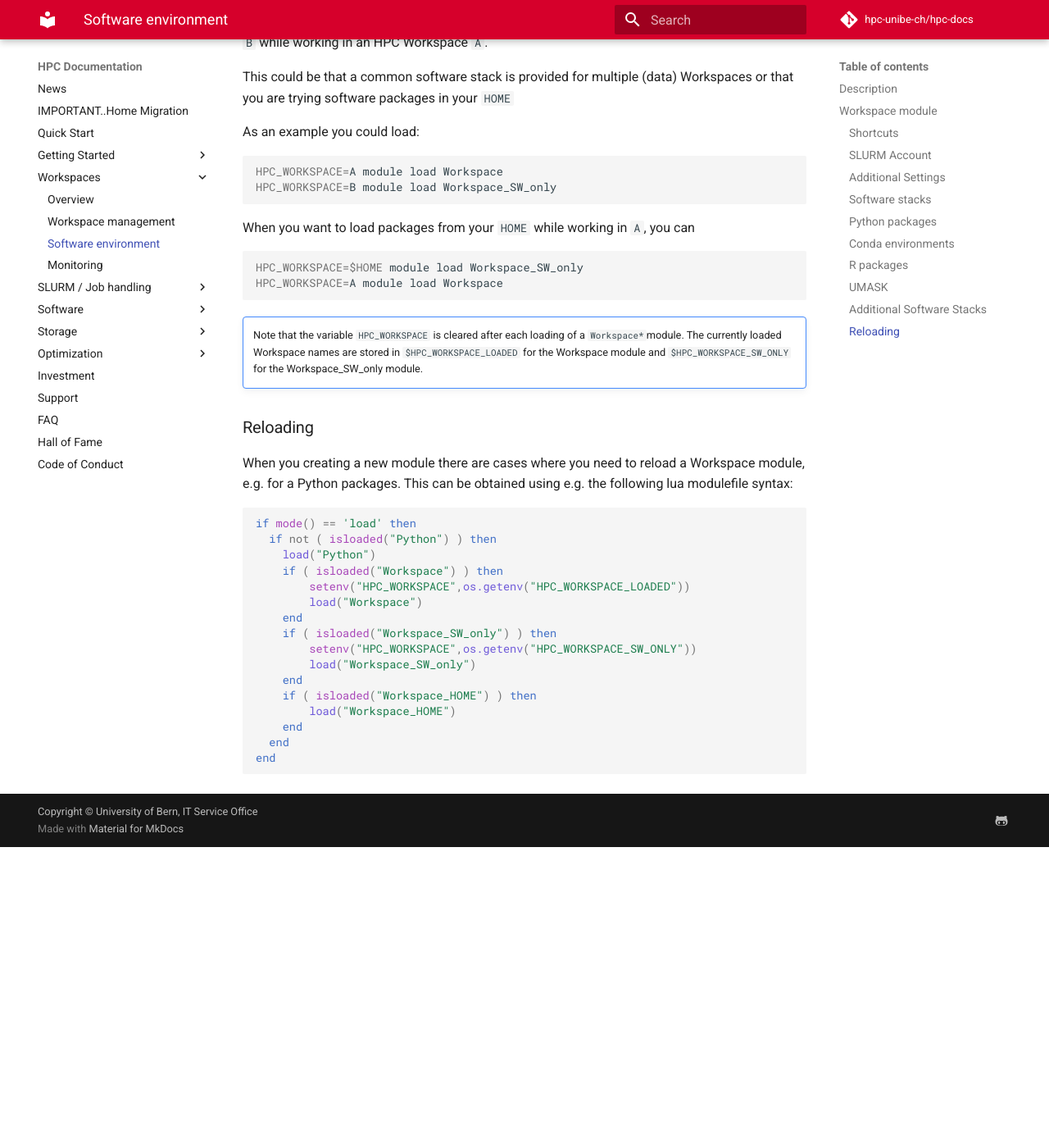
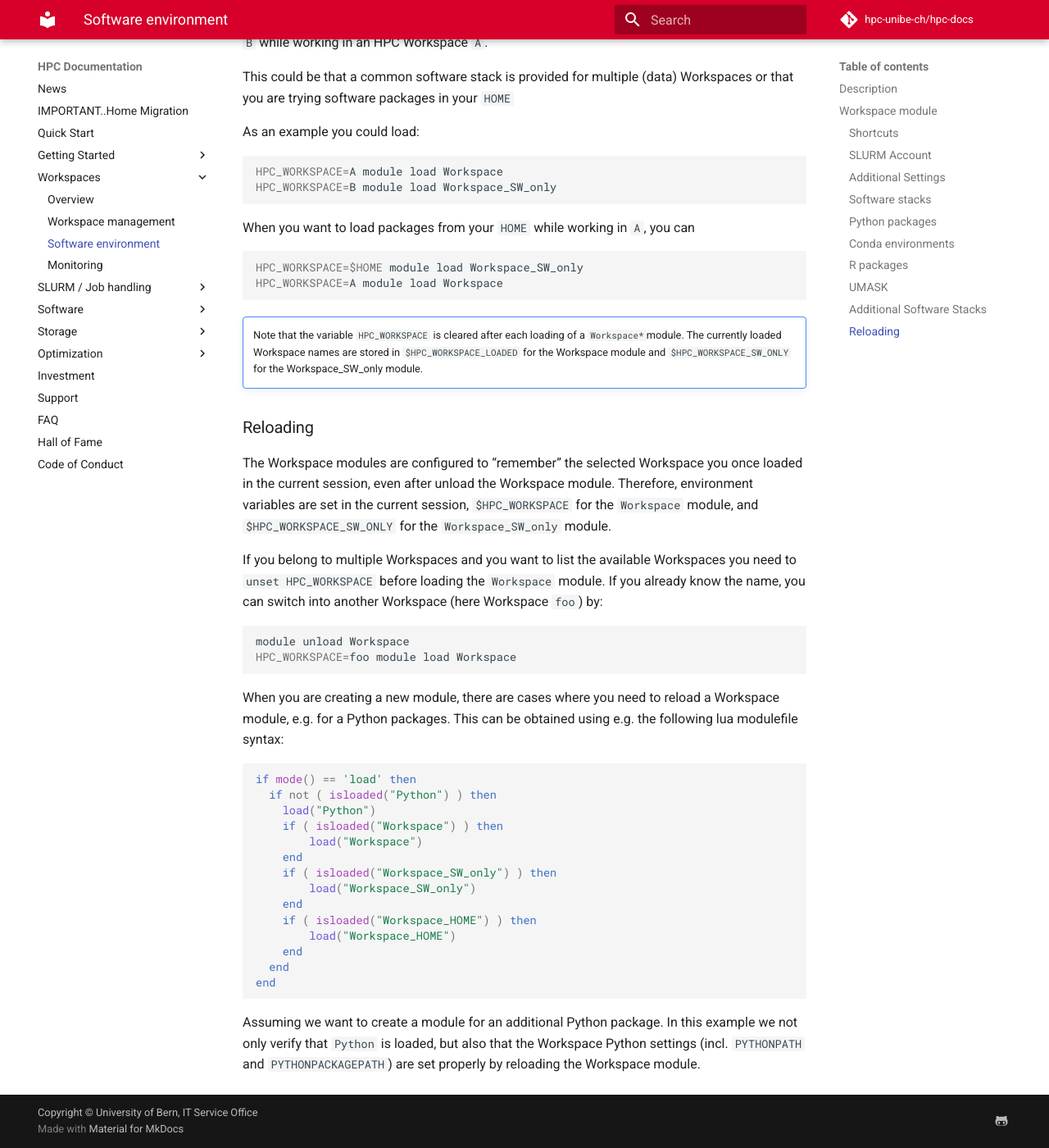
Before and after one commit to hpc-unibe-ch/hpc-unibe-ch.github.io, an MkDocs documentation site: the page built from docs/hpc-workspaces/environment.md, in a window 1280 px wide and 1400 px high, scrolled down 3491 px. Shown: the whole window at 82% size. Built offline with MkDocs 1.6.1 and Material for MkDocs 9.7.7, drawn with Linux system fonts in a browser that asks for light colours; comment, search, counter and statistics services are not loaded; before the commit the page ends 4524 px from its top, so only the background shows below that.

Commit message:
Workspace: module reload improvement

````diff
--- a/docs/hpc-workspaces/environment.md
+++ b/docs/hpc-workspaces/environment.md
@@ -114,18 +114,25 @@ HPC_WORKSPACE=A module load Workspace
 
 ### Reloading
 
-When you creating a new module there are cases where you need to reload a Workspace module, e.g. for a Python packages. This can be obtained using e.g. the following lua modulefile syntax:
+The Workspace modules are configured to "remember" the selected Workspace you once loaded in the current session, even after unload the Workspace module. Therefore, environment variables are set in the current session, `$HPC_WORKSPACE` for the `Workspace` module, and `$HPC_WORKSPACE_SW_ONLY` for the `Workspace_SW_only` module.
+
+If you belong to multiple Workspaces and you want to list the available Workspaces you need to `unset HPC_WORKSPACE` before loading the `Workspace` module. If you already know the name, you can switch into another Workspace (here Workspace `foo`) by:
+
+```Bash
+module unload Workspace
+HPC_WORKSPACE=foo module load Workspace
+```
+
+When you are creating a new module, there are cases where you need to reload a Workspace module, e.g. for a Python packages. This can be obtained using e.g. the following lua modulefile syntax:
 
 ```lua
 if mode() == 'load' then
   if not ( isloaded("Python") ) then
     load("Python")
     if ( isloaded("Workspace") ) then
-        setenv("HPC_WORKSPACE",os.getenv("HPC_WORKSPACE_LOADED"))
         load("Workspace")
     end
     if ( isloaded("Workspace_SW_only") ) then
-        setenv("HPC_WORKSPACE",os.getenv("HPC_WORKSPACE_SW_ONLY"))
         load("Workspace_SW_only")
     end
     if ( isloaded("Workspace_HOME") ) then
@@ -134,3 +141,5 @@ if mode() == 'load' then
   end
 end
 ```
+
+Assuming we want to create a module for an additional Python package. In this example we not only verify that `Python` is loaded, but also that the Workspace Python settings (incl. `PYTHONPATH` and `PYTHONPACKAGEPATH`) are set properly by reloading the Workspace module.
````
